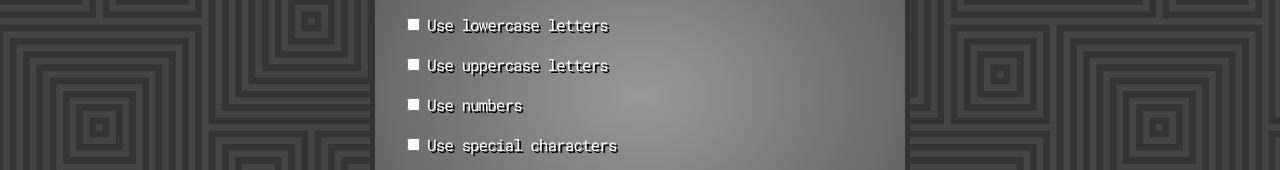
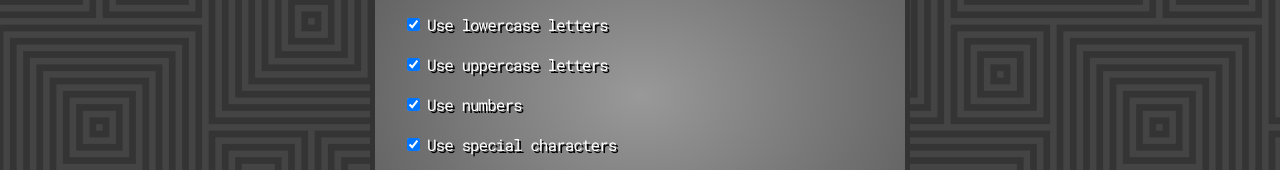
Before and after one commit to bryanbloomquist/password-generator, a plain HTML site: page index.html in a window 1280 px wide. Shown: the part 290-460 px from the top of the page. Drawn offline with nearby package versions, Linux system fonts and the light colour scheme.

Commit message:
minor changes and comments

```diff
--- a/assets/javascript/code.js
+++ b/assets/javascript/code.js
@@ -18,14 +18,15 @@ let numbersValidator = 0;
 let charactersValidator = 0;
 let passwordIsValid = false;
 
-//
+//changes the display value of password length in form box when slider is changed
 sliderEl.addEventListener("click", function(){
   lengthEl.value = sliderEl.value;
 });
 
+//changes the display value of password length in slider when form box is changed
 lengthEl.onchange = function(){
   sliderEl.value = lengthEl.value;
-}
+};
 
 const createPassword = () => {
   // empty variables to be used
--- a/index.html
+++ b/index.html
@@ -31,19 +31,19 @@
             <input type="range" class="form-control-range mt-3" id="sliderLength" min="8" max="128">
           </div>
           <div class="form-check custom-checkbox m-3">
-            <input class="form-check-input" type="checkbox" id="lowerCase">
+            <input class="form-check-input" type="checkbox" id="lowerCase" checked="true">
             <label class="form-check-label" for="lowerCase">Use lowercase letters</label>
           </div>
           <div class="form-check custom-checkbox m-3">
-            <input class="form-check-input" type="checkbox" id="upperCase">
+            <input class="form-check-input" type="checkbox" id="upperCase" checked="true">
             <label class="form-check-label" for="upperCase">Use uppercase letters</label>
           </div>
           <div class="form-check custom-checkbox m-3">
-            <input class="form-check-input" type="checkbox" id="numbers">
+            <input class="form-check-input" type="checkbox" id="numbers" checked="true">
             <label class="form-check-label" for="numbers">Use numbers</label>
           </div>
           <div class="form-check custom-checkbox m-3">
-            <input class="form-check-input" type="checkbox" id="characters">
+            <input class="form-check-input" type="checkbox" id="characters" checked="true">
             <label class="form-check-label" for="characters">Use special characters</label>
           </div>
           <button class="btn btn-dark btn-block mb-3" type="button" onclick=createPassword()>
```
Also changed, not shown: assets/images/password-generator.PNG (added).
